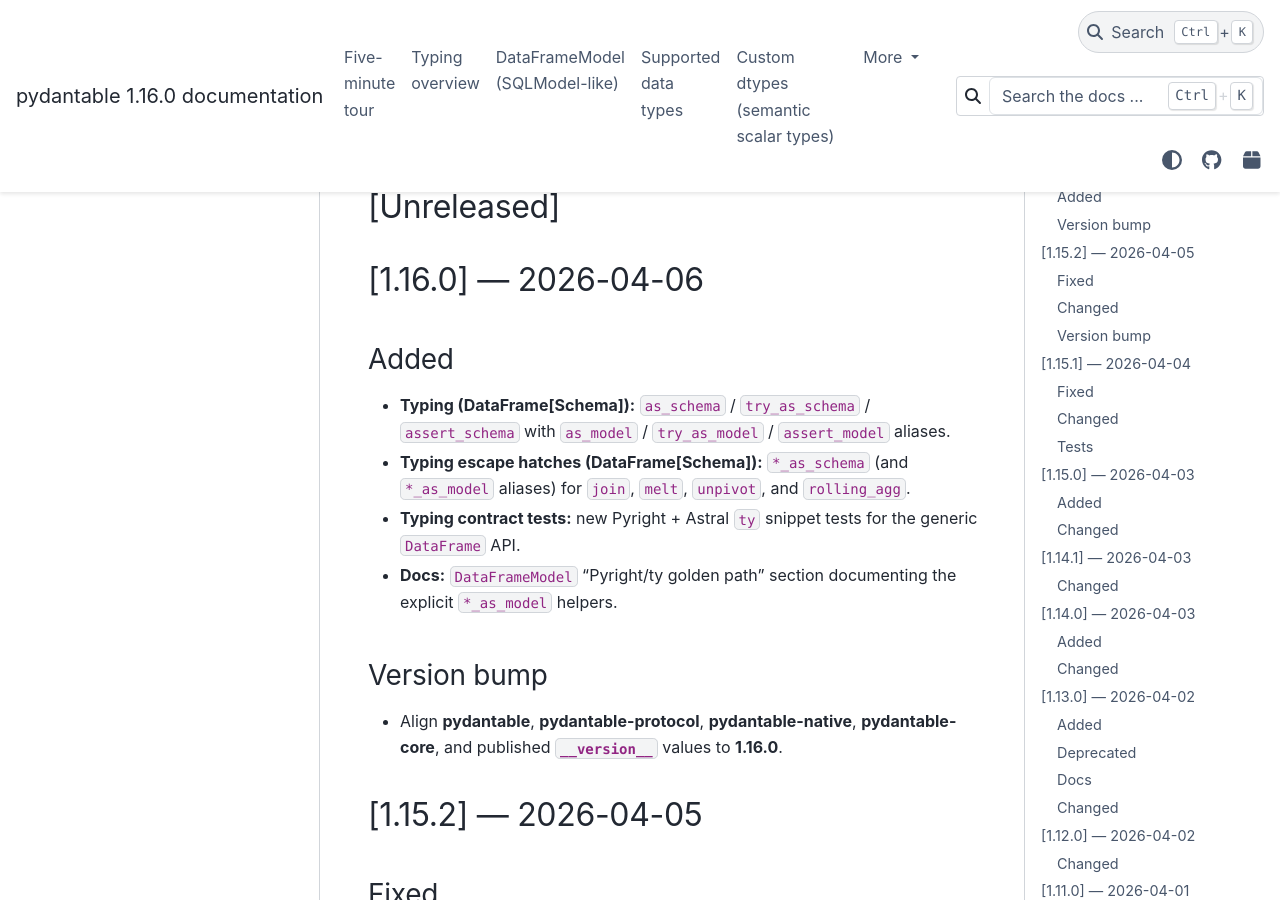
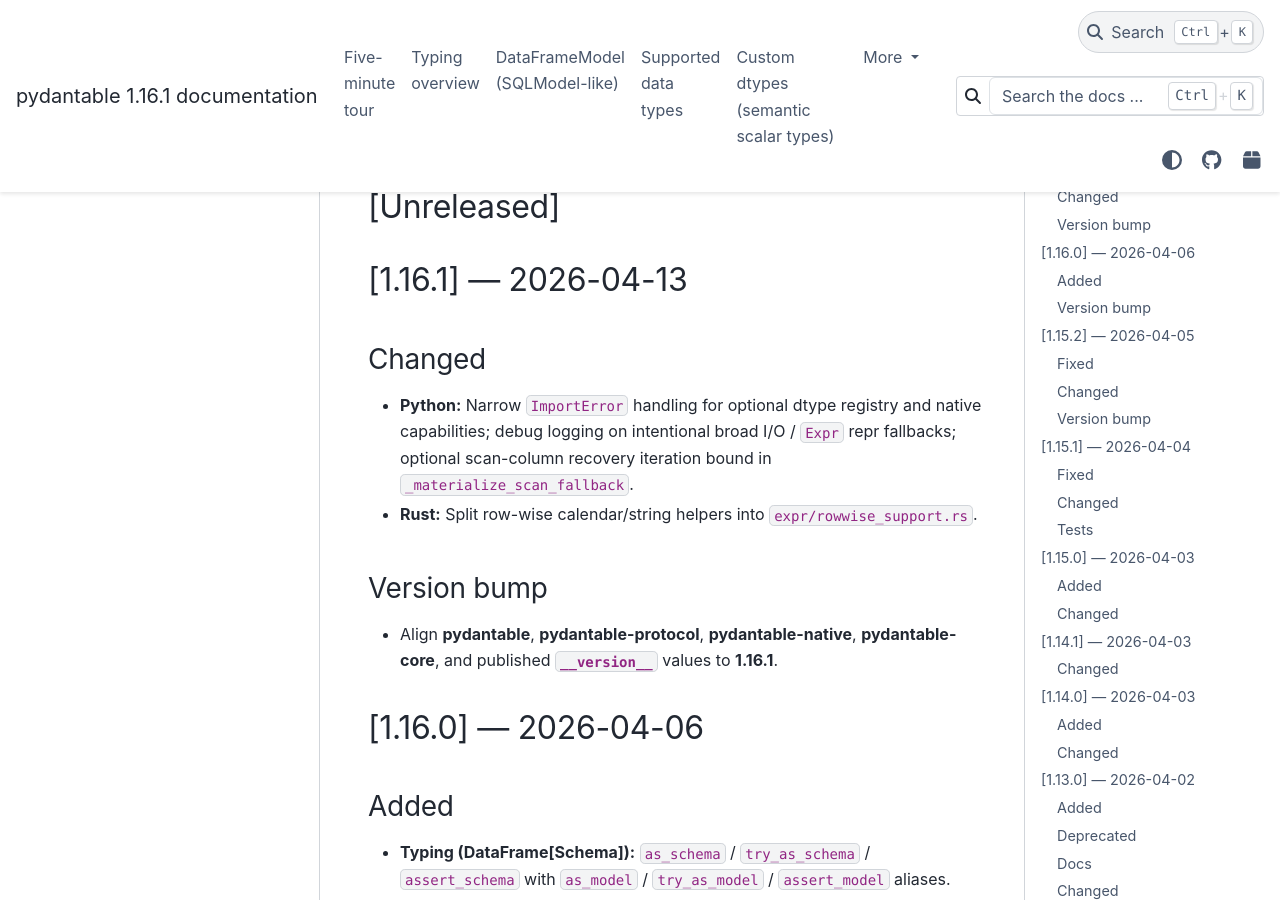
Before and after one commit to eddiethedean/pydantable, a Sphinx documentation site: the page built from docs/CHANGELOG.md, in a window 1280 px wide and 900 px high, scrolled down 237 px. Built offline with Sphinx 7.4.7 and the PyData theme 0.15.4, drawn with Linux system fonts in a browser that asks for light colours; the version number is read from the project's files by our own code.

Commit message:
chore: release 1.16.1
Bump pydantable, pydantable-protocol, pydantable-native, pydantable-core,
stubs, and docs; add CHANGELOG section.

```diff
--- a/docs/CHANGELOG.md
+++ b/docs/CHANGELOG.md
@@ -3,6 +3,17 @@
 All notable changes to this project are documented here. The format is inspired by [Keep a Changelog](https://keepachangelog.com/en/1.1.0/).
 
 ## [Unreleased]
+
+## [1.16.1] — 2026-04-13
+
+### Changed
+
+- **Python:** Narrow `ImportError` handling for optional dtype registry and native capabilities; debug logging on intentional broad I/O / `Expr` repr fallbacks; optional scan-column recovery iteration bound in `_materialize_scan_fallback`.
+- **Rust:** Split row-wise calendar/string helpers into `expr/rowwise_support.rs`.
+
+### Version bump
+
+- Align **pydantable**, **pydantable-protocol**, **pydantable-native**, **pydantable-core**, and published **`__version__`** values to **1.16.1**.
 
 ## [1.16.0] — 2026-04-06
 
--- a/pyproject.toml
+++ b/pyproject.toml
@@ -4,7 +4,7 @@
 
 [project]
 name = "pydantable"
-version = "1.16.0"
+version = "1.16.1"
 description = "Strongly-typed DataFrames for Python, powered by Rust."
 readme = "README.md"
 license = { text = "MIT" }
@@ -19,8 +19,8 @@
 ]
 dependencies = [
     "pydantic>=2.0,<3",
-    "pydantable-protocol==1.16.0",
-    "pydantable-native==1.16.0",
+    "pydantable-protocol==1.16.1",
+    "pydantable-native==1.16.1",
     "typing-extensions>=4.7",
 ]
 
```
Also changed, not shown: README.md (+1 -1 lines), docs/index.md (+1 -1 lines), 7 other files.
